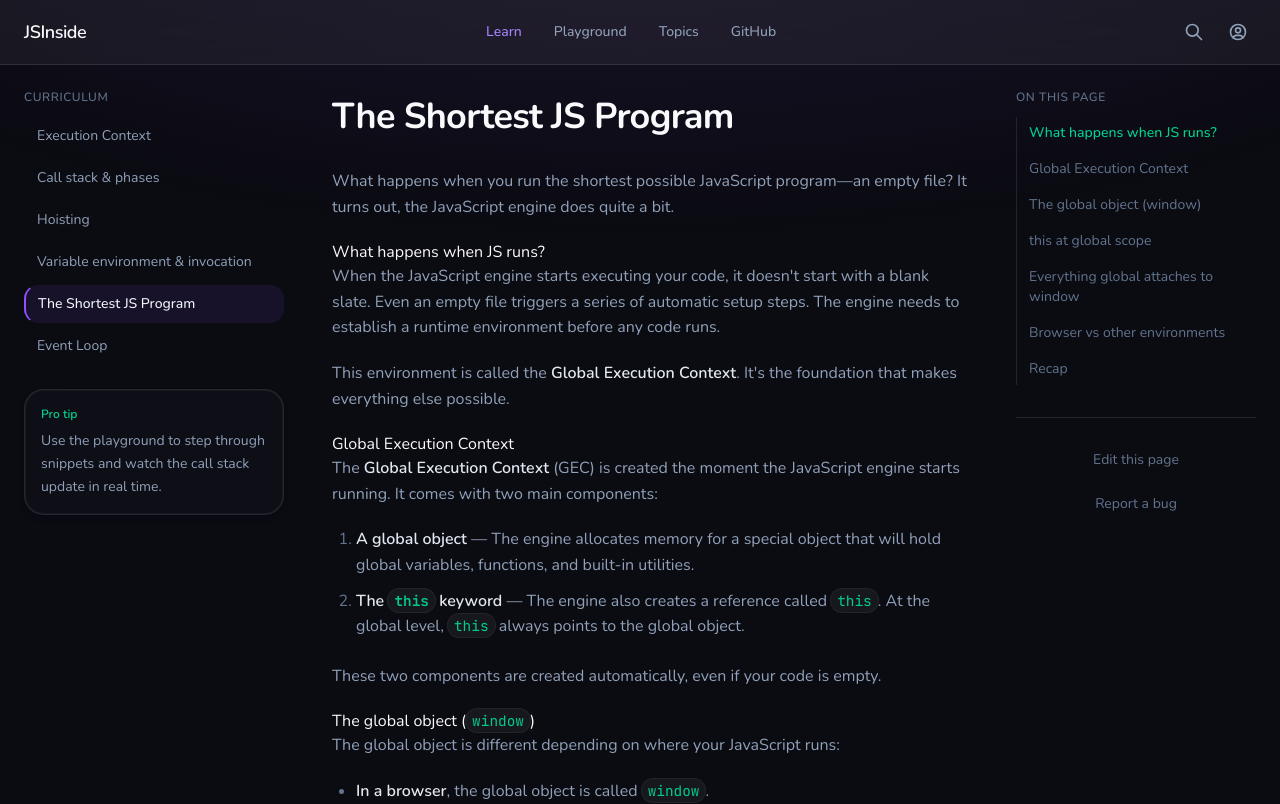
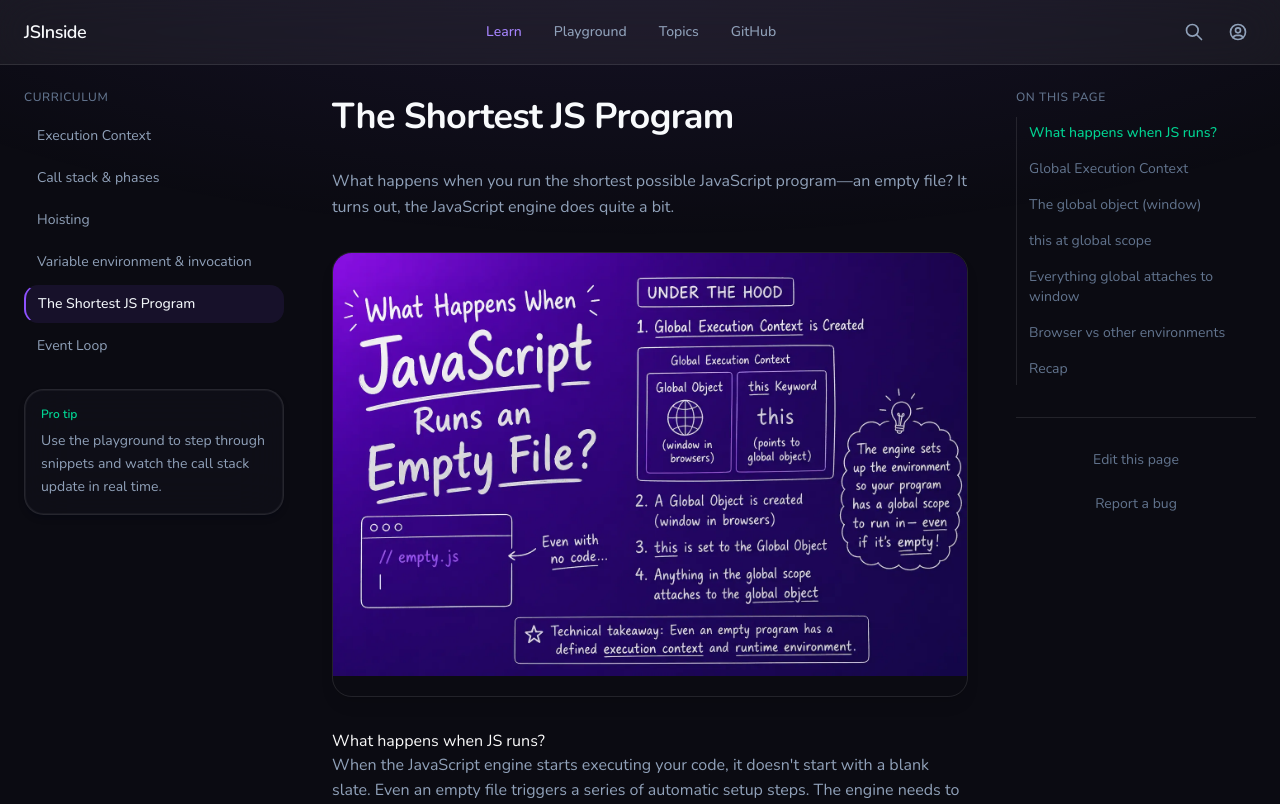
Before and after one commit to AshutoshDash1999/jsinside, a Next.js app: page /learn/global-object in a window 1280 px wide. Shown: the top 804 px of the page. Built offline with nearby package versions, Linux system fonts and the light colour scheme; no server answers.

Commit message:
feat: add image for "The Shortest JS Program" lesson and update metadata

```diff
--- a/app/learn/global-object/page.mdx
+++ b/app/learn/global-object/page.mdx
@@ -8,17 +8,30 @@ export const metadata = {
     title: "The Shortest JS Program",
     description:
       "What happens when the JavaScript engine runs an empty file. Even with no code, it creates a global object, the this keyword, and a Global Execution Context.",
+    images: [
+      {
+        url: "/assets/shortest-js-code.webp",
+        width: 1200,
+        height: 630,
+        alt: "The Shortest JS Program - Global Object & this Keyword",
+      },
+    ],
   },
   twitter: {
     title: "The Shortest JS Program",
     description:
       "What happens when the JavaScript engine runs an empty file. Even with no code, it creates a global object, the this keyword, and a Global Execution Context.",
+    images: ["/assets/shortest-js-code.webp"],
   },
 }
 
 # The Shortest JS Program
 
 What happens when you run the shortest possible JavaScript program—an empty file? It turns out, the JavaScript engine does quite a bit.
+
+<div className="my-8 overflow-hidden rounded-xl border border-white/10 shadow-lg">
+  ![The Shortest JS Program - Global Object & this Keyword](/assets/shortest-js-code.webp)
+</div>
 
 <h2 id="what-happens">What happens when JS runs?</h2>
 
```
Also changed, not shown: public/assets/shortest-js-code.webp (added).
